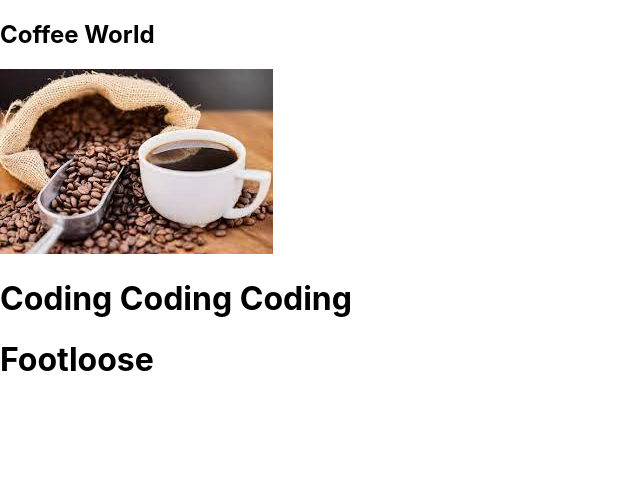
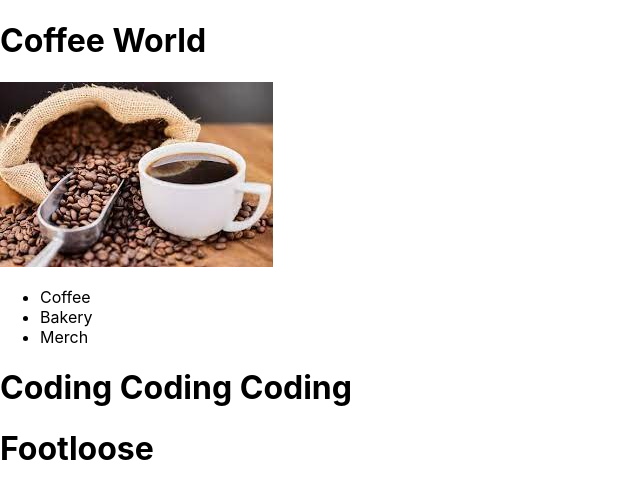
Before and after one commit to mickealajp/coffee-world, a React (Create React App) app: page / in a window 1280 px wide. Shown: the top 498 px of the page, without its empty margins (0-640 px from the left). Built offline with nearby package versions, Linux system fonts and the light colour scheme.

Commit message:
adds menu items and tags to header

```diff
--- a/src/components/Header/Header.js
+++ b/src/components/Header/Header.js
@@ -3,10 +3,19 @@ import logo from "../../assets/coffee-logo.jpeg";
 
 function Header () {
     return (
-      <section>
-        <h1>Coffee World</h1>
-        <img src={logo} alt="coffee"></img>
-      </section>
+      <div className="header">
+        <div className="coffee">
+          <h1 className="coffee-title">Coffee World</h1>
+          <img className="coffee-logo" src={logo} alt="coffeebeans"></img>
+        </div>
+        <div className="menu">
+          <ul className="menu-items">
+            <li className="menu-select">Coffee</li>
+            <li className="menu-select">Bakery</li>
+            <li className="menu-select">Merch</li>
+          </ul>
+        </div>
+      </div>
     );
 }
 
```
Also changed, not shown: src/styles/_mixins.scss (added), src/styles/_variables.scss (added).
